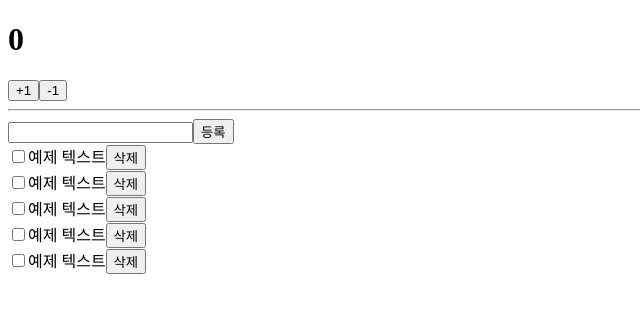
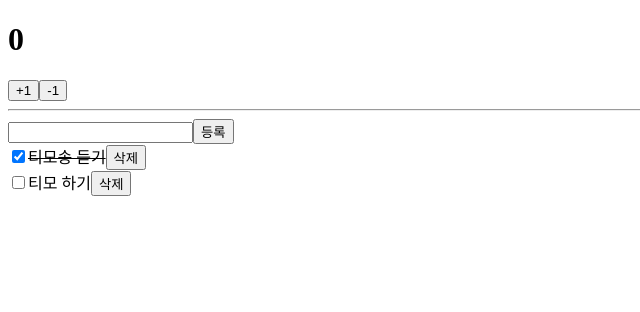
Before and after one commit to chanwoo00106/React, a React (Create React App) app in the folder react-redux-tutorial/: page / in a window 1280 px wide. Shown: the top 312 px of the page, without its empty margins (0-640 px from the left). Built offline with nearby package versions, Linux system fonts and the light colour scheme.

Commit message:
Add TodosContainer.js
todo redux 완성

```diff
--- a/react-redux-tutorial/src/App.js
+++ b/react-redux-tutorial/src/App.js
@@ -1,13 +1,13 @@
 import React from "react";
 import CounterContainer from "./containers/CounterContainer";
-import Todos from "./components/Todos";
+import TodosContainer from "./containers/TodosContainer";
 
 function App() {
   return (
     <div className="App">
       <CounterContainer />
       <hr />
-      <Todos />
+      <TodosContainer />
     </div>
   );
 }
--- a/react-redux-tutorial/src/components/Todos.js
+++ b/react-redux-tutorial/src/components/Todos.js
@@ -1,18 +1,25 @@
 import React from 'react';
 
-const TodoItem = ({ Todos, onToggle, onRemove }) => {
+const TodoItem = ({ todo, onToggle, onRemove }) => {
     return (
         <div>
-            <input type="checkbox" />
-            <span>예제 텍스트</span>
-            <button>삭제</button>
+            <input
+                type="checkbox"
+                onClick={() => onToggle(todo.id)}
+                checked={todo.done}
+                readOnly={true}
+            />
+            <span style={{textDecoration: todo.done ? 'line-through' : 'none'}}>
+                {todo.text}
+            </span>
+            <button onClick={() => onRemove(todo.id)}>삭제</button>
         </div>
     );
 }
 
 const Todos = ({
     input,
-    Todos,
+    todos,
     onChangeInput,
     onInsert,
     onToggle,
@@ -21,20 +28,25 @@
 
     const onSubmit = e => {
         e.preventDefault();
+        onInsert(input);
+        onChangeInput('');
     }
 
     return (
         <div>
-            <from onSubmit={onSubmit}>
-                <input />
+            <form onSubmit={onSubmit}>
+                <input value={input} onChange={e => onChangeInput(e.target.value)} />
                 <button type="submit">등록</button>
-            </from>
+            </form>
             <div>
-                <TodoItem />
-                <TodoItem />
-                <TodoItem />
-                <TodoItem />
-                <TodoItem />
+                {todos.map(todo => (
+                    <TodoItem
+                        todo={todo}
+                        key={todo.id}
+                        onToggle={onToggle}
+                        onRemove={onRemove}
+                    />
+                ))}
             </div>
         </div>
     )
--- /dev/null
+++ b/react-redux-tutorial/src/containers/TodosContainer.js
@@ -0,0 +1,32 @@
+import React from 'react';
+import { connect } from 'react-redux';
+import {changeInput, insert, toggle, remove} from '../modules/todos';
+import Todos from '../components/Todos';
+
+const TodosContainer = ({remove, toggle, todos, input, changeInput, insert}) => {
+    return (
+        <div>
+            <Todos
+            input={input}
+            todos={todos}
+            onChangeInput={changeInput}
+            onInsert={insert}
+            onToggle={toggle}
+            onRemove={remove}/>
+        </div>
+    )
+};
+
+export default connect(
+    ({todos}) => ({
+        todos: todos.todos,
+        input: todos.input
+    }),
+    {
+        changeInput,
+        insert,
+        toggle,
+        remove
+
+    }
+)(TodosContainer);
```
